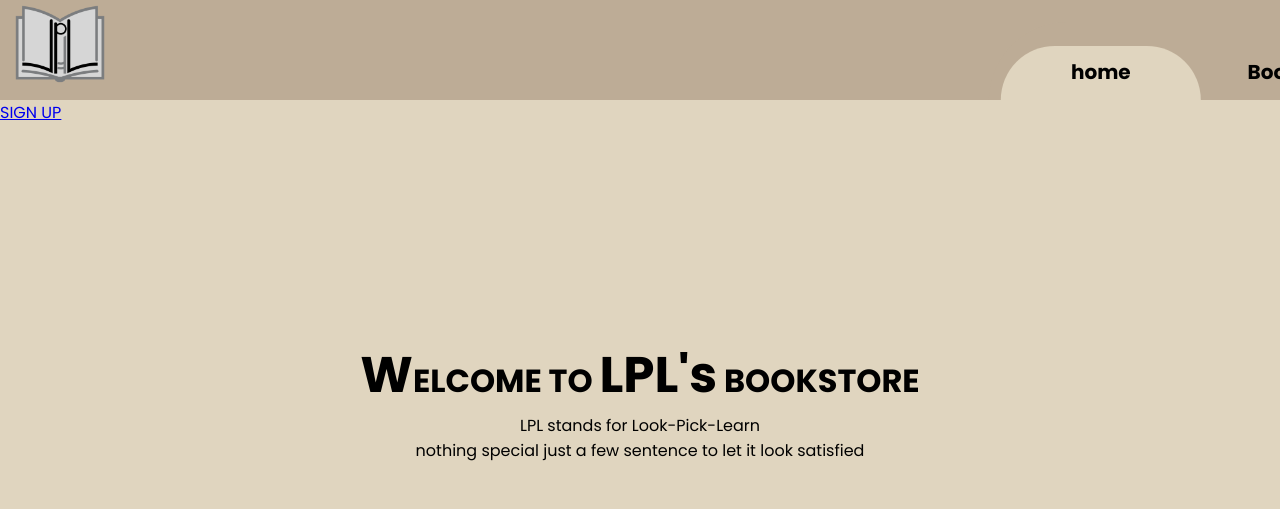
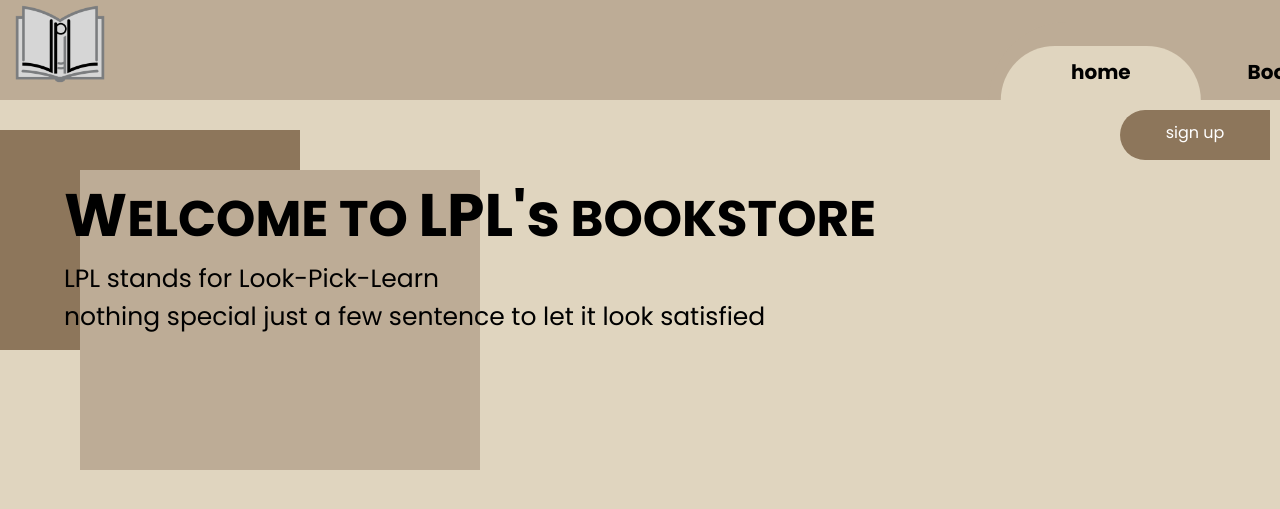
Before and after one commit to lawrencelol/DWP_PROJECT_LPL, a PHP site: page /Home_Page.html in a window 1280 px wide; the page is wider, and only the part inside the window is pictured. Shown: the top 509 px of that part. Run offline with PHP 8.4, Linux system fonts and the light colour scheme.

Commit message:
home page

```diff
--- a/Web Publishing Project/User/Main Page/Main_Page/Home.css
+++ b/Web Publishing Project/User/Main Page/Main_Page/Home.css
@@ -133,19 +133,55 @@ input[id="radio-4"] {
     transform: translateY(12px);
 }
 
+.content-background{
+    background-color: #8D765B;
+    width: 300px;
+    height: 220px;
+    position: absolute;
+    transform: translateY(-40px);
+}
+
+.content-background-1{
+    transform: translateX(20%);
+    background-color: #BDAC96;
+    width: 400px;
+    height: 300px;
+    position: absolute;
+}
+
 .content{
-    text-align: center;
+    text-align: start;
     position: absolute;
-    transform: translateY(-50%);
     width: 100%;
-    top: 50%;
+    left: 5%;
+    font-size: 25px;
 }
 
 .content strong{
-    font-size: 50px;
+    font-size: 60px;
     font-weight: bold;
 }
 
-.sign-up.btn{
+.sign-up_btn{
+    margin: 10px auto;
+    padding: 10px 0;
+    margin-right: 10px;
+    text-align: center;
+    background-color: #8D765B;
+    width: 150px;
+    height: 50px;
+    border-top-left-radius: 99px;
+    border-bottom-left-radius: 99px;
+}
+
+.sign-up_btn a{
+    text-decoration: none;
+    color: white;
+    text-align: center;
+}
+
+.sign-up_btn:hover, a:hover{
+    background-color: #BDAC96;
+    text-transform: uppercase;
 
 }
--- a/Web Publishing Project/User/Main Page/Main_Page/Home_Page.html
+++ b/Web Publishing Project/User/Main Page/Main_Page/Home_Page.html
@@ -27,16 +27,20 @@
                     </div>
                 </div>
             </div>
-            <div class="sign-up.btn">
-                <a href="#">SIGN UP</a>
+            <div class="sign-up_btn">
+                <a href="#">sign up</a>
             </div>
         </div>
+        <div class="content-background">
+            </div>
+            <div class="content-background-1">
+            </div>
+                <div class="content">
+                    <h1><strong>W</Strong>ELCOME TO <strong>LPL's</strong> BOOKSTORE</h1>
+                    <p>LPL stands for Look-Pick-Learn</p>
+                    <p>nothing special just a few sentence to let it look satisfied</p>
+                </div>
 
-        <div class="content">
-            <h1><strong>W</Strong>ELCOME TO <strong>LPL's</strong> BOOKSTORE</h1>
-            <p>LPL stands for Look-Pick-Learn</p>
-            <p>nothing special just a few sentence to let it look satisfied</p>
-        </div>
 
 
 
```
